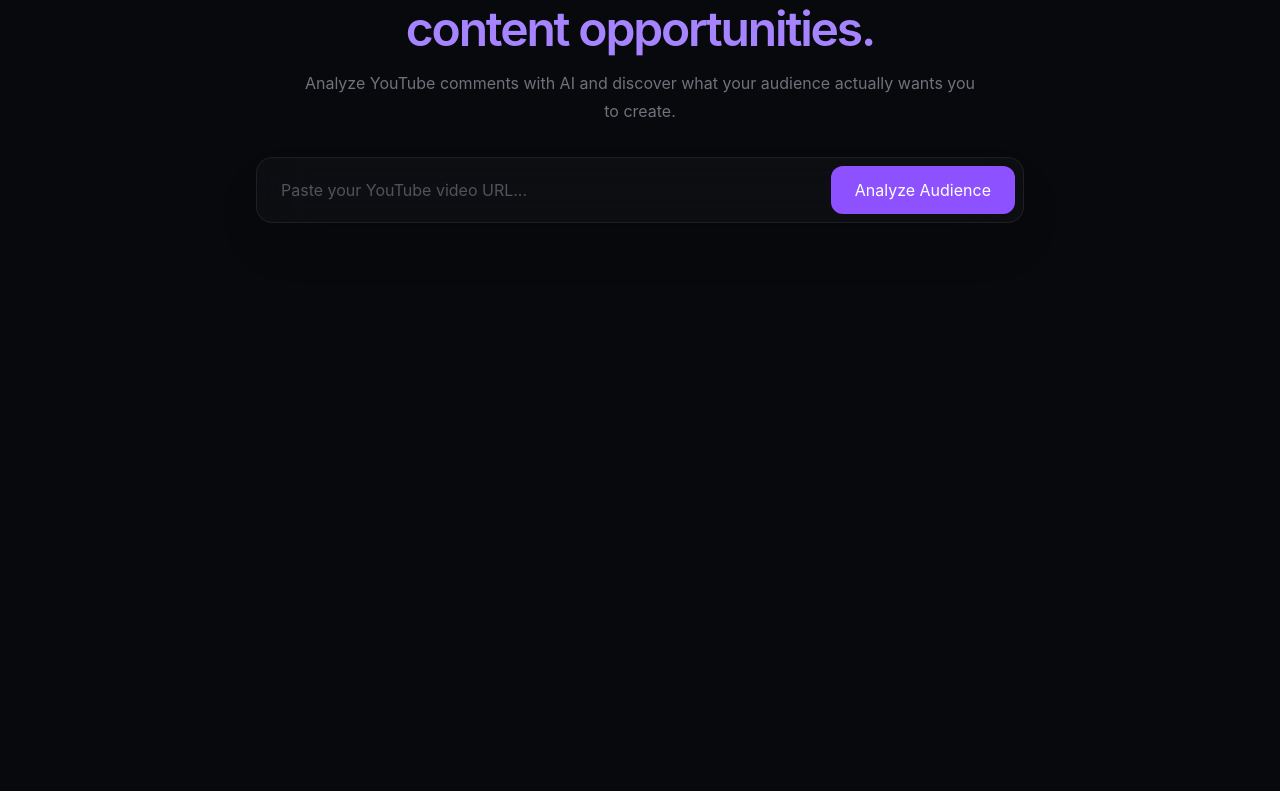
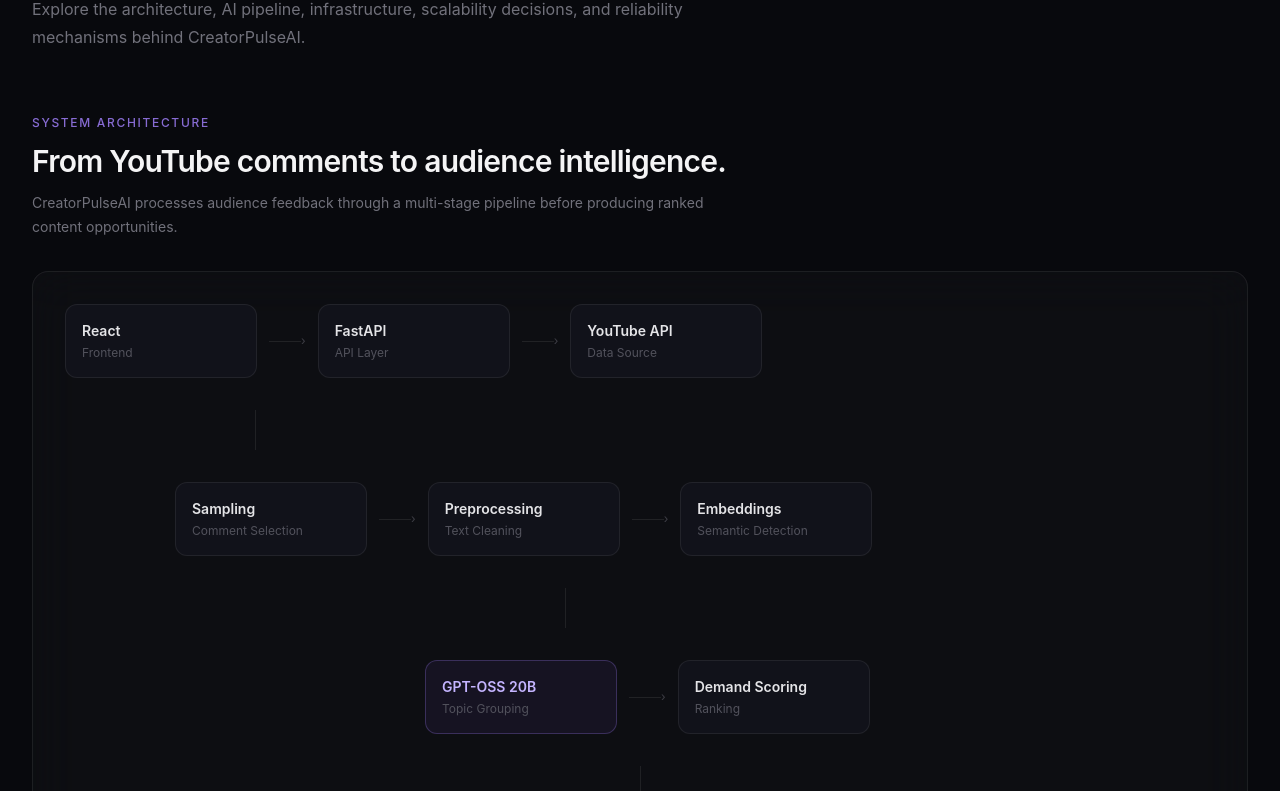
Before and after one commit to mayurramani07/CreatorPulseAI, a React app in the folder Frontend/: page /engineering in a window 1280 px wide. Shown: the part 309-1100 px from the top of the page. Before the commit the page ends 800 px from the top, so only its background shows below. Built offline with nearby package versions, Linux system fonts and the light colour scheme; the HTML template or start-up script is replaced by a standard one.

Commit message:
feat: add routing with react-router-dom and create Home and Engineering pages

```diff
--- a/Frontend/package.json
+++ b/Frontend/package.json
@@ -13,6 +13,7 @@
     "@tailwindcss/vite": "^4.3.3",
     "react": "^19.2.8",
     "react-dom": "^19.2.8",
+    "react-router-dom": "^7.18.2",
     "tailwindcss": "^4.3.3"
   },
   "devDependencies": {
--- a/Frontend/src/App.jsx
+++ b/Frontend/src/App.jsx
@@ -1,52 +1,22 @@
-import { useState } from "react";
-
+import { BrowserRouter, Routes, Route } from "react-router-dom";
 import Navbar from "./components/Navbar";
-import Hero from "./components/Hero";
-import AnalysisSection from "./components/AnalysisSection";
-
-import { analyzeVideo } from "./services/api";
+import Home from "./pages/Home";
+import Engineering from "./pages/Engineering";
 
 function App() {
-  const [analysis, setAnalysis] = useState(null);
-  const [loading, setLoading] = useState(false);
-  const [error, setError] = useState("");
+  return (
+    <BrowserRouter>
+      <div className="min-h-screen bg-[#08090d] text-white">
+        <Navbar />
+        <Routes>
+          <Route path="/" element={<Home />} />
 
-  async function handleAnalyze(videoId) {
-    setError("");
-    setAnalysis(null);
+          <Route path="/engineering"
+            element={<Engineering />} />
 
-    try {
-      setLoading(true);
-
-      const data = await analyzeVideo(videoId);
-
-      setAnalysis(data);
-    } catch (err) {
-      setError(
-        err.message ||
-          "Something went wrong while analyzing the video."
-      );
-    } finally {
-      setLoading(false);
-    }
-  }
-
-  return (
-    <div className="min-h-screen bg-[#08090d] text-white">
-      <Navbar />
-
-      <main>
-        <Hero
-          onAnalyze={handleAnalyze}
-          loading={loading}
-          error={error}
-        />
-
-        {analysis && (
-          <AnalysisSection analysis={analysis} />
-        )}
-      </main>
-    </div>
+        </Routes>
+      </div>
+    </BrowserRouter>
   );
 }
 
--- a/Frontend/src/components/Navbar.jsx
+++ b/Frontend/src/components/Navbar.jsx
@@ -3,56 +3,49 @@
 function Navbar() {
   const [menuOpen, setMenuOpen] = useState(false);
 
+  function closeMenu() {
+    setMenuOpen(false);
+  }
+
   return (
     <nav className="fixed inset-x-0 top-0 z-50 border-b border-white/[0.06] bg-[#08090d]/80 backdrop-blur-xl">
-
       <div className="mx-auto flex h-14 w-full max-w-7xl items-center justify-between px-5 sm:px-6 lg:px-8">
 
-        {/* Brand */}
-
         <a
-          href="#home"
+          href="/"
+          onClick={closeMenu}
           className="text-[20px] font-semibold tracking-tight text-white sm:text-[22px]"
-          onClick={() => setMenuOpen(false)}
         >
           CreatorPulse
           <span className="text-violet-400">AI</span>
         </a>
 
-
-        {/* Desktop Navigation */}
-
         <div className="hidden items-center gap-8 md:flex">
-
           <a
-            href="#home"
+            href="/"
             className="text-sm font-medium text-zinc-400 transition-colors duration-200 hover:text-white"
           >
             Home
           </a>
 
           <a
-            href="#engineering"
+            href="/engineering"
             className="text-sm font-medium text-zinc-400 transition-colors duration-200 hover:text-white"
           >
             Engineering
           </a>
 
           <a
-            href="#about"
+            href="/about"
             className="text-sm font-medium text-zinc-400 transition-colors duration-200 hover:text-white"
           >
             About
           </a>
-
         </div>
-
-
-        {/* Mobile Menu Button */}
 
         <button
           type="button"
-          onClick={() => setMenuOpen(!menuOpen)}
+          onClick={() => setMenuOpen((open) => !open)}
           className="flex h-9 w-9 items-center justify-center rounded-lg border border-white/[0.08] bg-white/[0.03] text-zinc-300 transition hover:border-white/[0.15] hover:bg-white/[0.06] hover:text-white md:hidden"
           aria-label="Toggle navigation menu"
           aria-expanded={menuOpen}
@@ -89,46 +82,37 @@
             </svg>
           )}
         </button>
-
       </div>
-
-
-      {/* Mobile Navigation */}
 
       {menuOpen && (
         <div className="border-t border-white/[0.06] bg-[#08090d]/95 px-5 py-4 backdrop-blur-xl md:hidden">
-
           <div className="mx-auto flex max-w-7xl flex-col gap-1">
-
             <a
-              href="#home"
-              onClick={() => setMenuOpen(false)}
+              href="/"
+              onClick={closeMenu}
               className="rounded-lg px-3 py-3 text-sm font-medium text-zinc-400 transition-colors hover:bg-white/[0.04] hover:text-white"
             >
               Home
             </a>
 
             <a
-              href="#engineering"
-              onClick={() => setMenuOpen(false)}
+              href="/engineering"
+              onClick={closeMenu}
               className="rounded-lg px-3 py-3 text-sm font-medium text-zinc-400 transition-colors hover:bg-white/[0.04] hover:text-white"
             >
               Engineering
             </a>
 
             <a
-              href="#about"
-              onClick={() => setMenuOpen(false)}
+              href="/about"
+              onClick={closeMenu}
               className="rounded-lg px-3 py-3 text-sm font-medium text-zinc-400 transition-colors hover:bg-white/[0.04] hover:text-white"
             >
               About
             </a>
-
           </div>
-
         </div>
       )}
-
     </nav>
   );
 }
--- /dev/null
+++ b/Frontend/src/components/engineering/Architecture.jsx
@@ -0,0 +1,145 @@
+function Architecture() {
+  return (
+    <section className="mt-16">
+      <div className="mb-8">
+        <p className="text-xs font-medium uppercase tracking-[0.14em] text-violet-400/80">
+          System Architecture
+        </p>
+
+        <h2 className="mt-3 text-2xl font-semibold tracking-tight text-zinc-100 sm:text-3xl">
+          From YouTube comments to audience intelligence.
+        </h2>
+
+        <p className="mt-3 max-w-2xl text-sm leading-6 text-zinc-500">
+          CreatorPulseAI processes audience feedback through a
+          multi-stage pipeline before producing ranked content
+          opportunities.
+        </p>
+      </div>
+
+      <div className="overflow-x-auto rounded-2xl border border-white/[0.07] bg-white/[0.025] p-6 backdrop-blur-xl sm:p-8">
+        <div className="min-w-[900px]">
+
+          <div className="flex items-center gap-3">
+
+            <ArchitectureNode
+              title="React"
+              subtitle="Frontend"
+            />
+
+            <Arrow />
+
+            <ArchitectureNode
+              title="FastAPI"
+              subtitle="API Layer"
+            />
+
+            <Arrow />
+
+            <ArchitectureNode
+              title="YouTube API"
+              subtitle="Data Source"
+            />
+
+          </div>
+
+          <div className="my-8 ml-[190px] h-10 w-px bg-white/[0.08]" />
+
+          <div className="ml-[110px] flex items-center gap-3">
+
+            <ArchitectureNode
+              title="Sampling"
+              subtitle="Comment Selection"
+            />
+
+            <Arrow />
+
+            <ArchitectureNode
+              title="Preprocessing"
+              subtitle="Text Cleaning"
+            />
+
+            <Arrow />
+
+            <ArchitectureNode
+              title="Embeddings"
+              subtitle="Semantic Detection"
+            />
+
+          </div>
+
+          <div className="my-8 ml-[500px] h-10 w-px bg-white/[0.08]" />
+
+          <div className="ml-[360px] flex items-center gap-3">
+
+            <ArchitectureNode
+              title="GPT-OSS 20B"
+              subtitle="Topic Grouping"
+              highlight
+            />
+
+            <Arrow />
+
+            <ArchitectureNode
+              title="Demand Scoring"
+              subtitle="Ranking"
+            />
+
+          </div>
+
+          <div className="my-8 ml-[575px] h-10 w-px bg-white/[0.08]" />
+
+          <div className="ml-[475px]">
+            <ArchitectureNode
+              title="Audience Insights"
+              subtitle="Content Opportunities"
+              highlight
+            />
+          </div>
+
+        </div>
+      </div>
+    </section>
+  );
+}
+
+function ArchitectureNode({
+  title,
+  subtitle,
+  highlight = false,
+}) {
+  return (
+    <div
+      className={`w-48 shrink-0 rounded-xl border p-4 transition-colors ${
+        highlight
+          ? "border-violet-400/25 bg-violet-500/[0.07]"
+          : "border-white/[0.07] bg-[#11121a]"
+      }`}
+    >
+      <p
+        className={`text-sm font-semibold ${
+          highlight
+            ? "text-violet-300"
+            : "text-zinc-200"
+        }`}
+      >
+        {title}
+      </p>
+
+      <p className="mt-1 text-xs text-zinc-600">
+        {subtitle}
+      </p>
+    </div>
+  );
+}
+
+function Arrow() {
+  return (
+    <div className="flex items-center text-zinc-700">
+      <span className="h-px w-8 bg-white/[0.08]" />
+      <span className="text-xs">›</span>
+    </div>
+  );
+}
+
+export default Architecture;
--- /dev/null
+++ b/Frontend/src/pages/Engineering.jsx
@@ -0,0 +1,31 @@
+import Architecture from "../components/engineering/Architecture";
+
+function Engineering() {
+  return (
+    <main className="min-h-screen bg-[#08090d] px-6 pb-24 pt-32 text-white lg:px-8">
+      <div className="mx-auto w-full max-w-7xl">
+
+        <div className="max-w-3xl">
+          <p className="text-xs font-medium uppercase tracking-[0.14em] text-violet-400/80">
+            Engineering
+          </p>
+
+          <h1 className="mt-4 text-4xl font-semibold tracking-tight text-zinc-100 sm:text-5xl lg:text-6xl">
+            How CreatorPulseAI is engineered.
+          </h1>
+
+          <p className="mt-6 max-w-2xl text-sm leading-7 text-zinc-500 sm:text-base">
+            Explore the architecture, AI pipeline, infrastructure,
+            scalability decisions, and reliability mechanisms
+            behind CreatorPulseAI.
+          </p>
+        </div>
+
+        <Architecture />
+
+      </div>
+    </main>
+  );
+}
+
+export default Engineering;
--- /dev/null
+++ b/Frontend/src/pages/Home.jsx
@@ -0,0 +1,48 @@
+import { useState } from "react";
+
+import Hero from "../components/Hero";
+import AnalysisSection from "../components/AnalysisSection";
+
+import { analyzeVideo } from "../services/api";
+
+function Home() {
+  const [analysis, setAnalysis] = useState(null);
+  const [loading, setLoading] = useState(false);
+  const [error, setError] = useState("");
+
+  async function handleAnalyze(videoId) {
+    setError("");
+    setAnalysis(null);
+
+    try {
+      setLoading(true);
+
+      const data = await analyzeVideo(videoId);
+
+      setAnalysis(data);
+    } catch (err) {
+      setError(
+        err.message ||
+          "Something went wrong while analyzing the video."
+      );
+    } finally {
+      setLoading(false);
+    }
+  }
+
+  return (
+    <main>
+      <Hero
+        onAnalyze={handleAnalyze}
+        loading={loading}
+        error={error}
+      />
+
+      {analysis && (
+        <AnalysisSection analysis={analysis} />
+      )}
+    </main>
+  );
+}
+
+export default Home;
```
Also changed, not shown: 1 other file (tests, documents, lock files or other folders).
